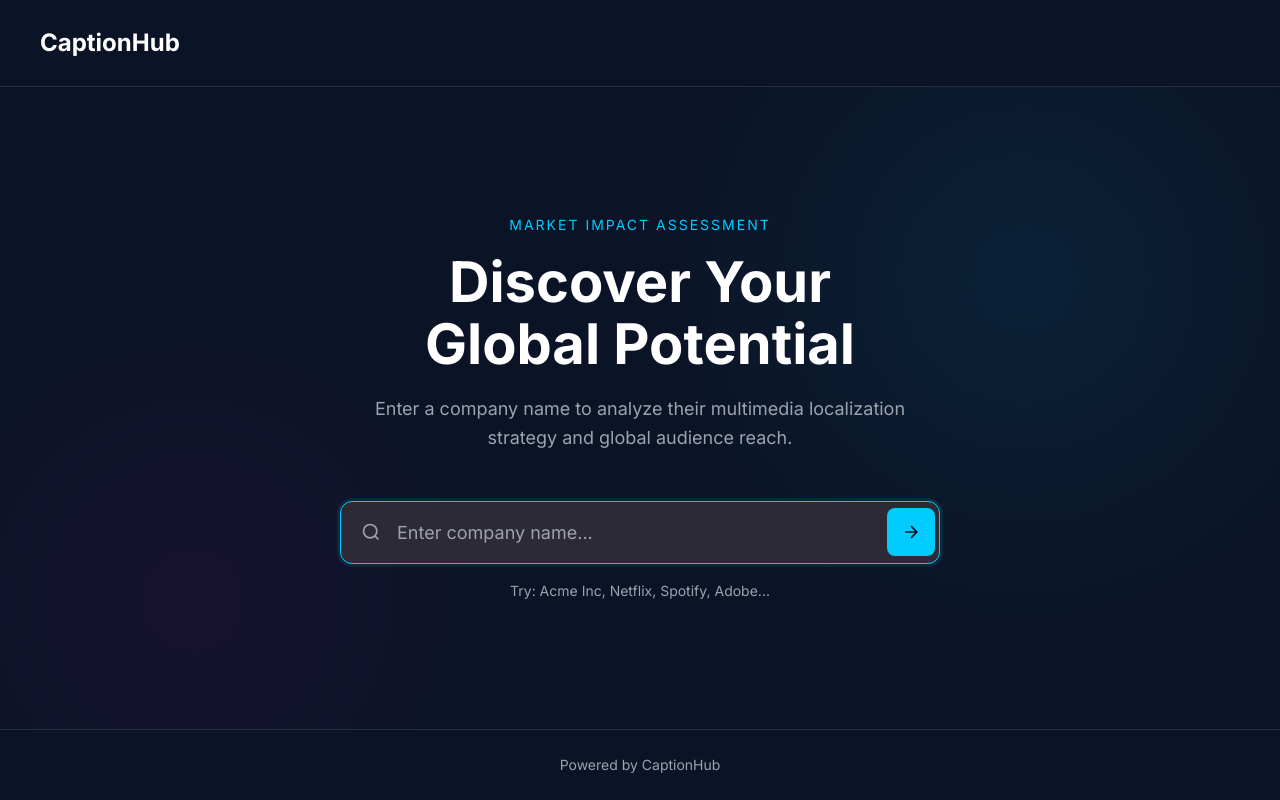
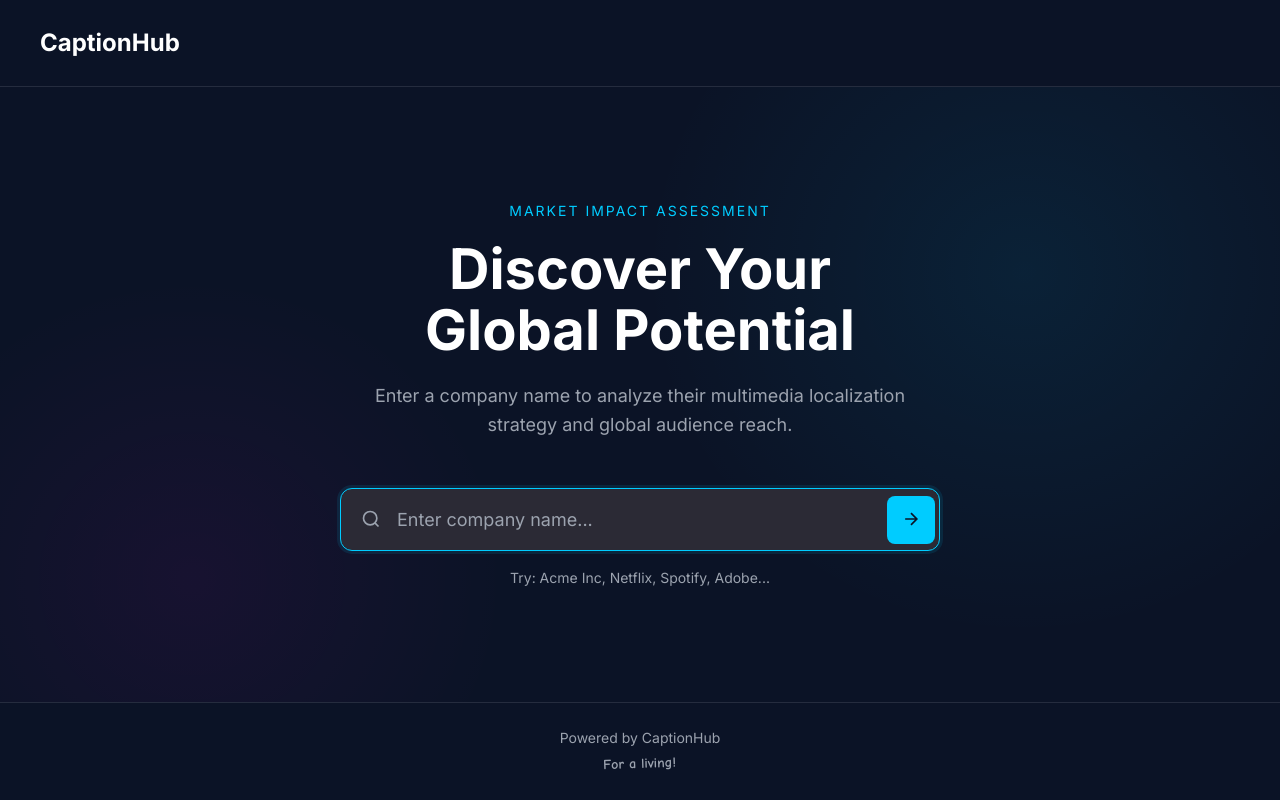
Before and after one commit to ActualAl/hackathon, a website: page mock-app/index.html in a window 1280 px wide. Drawn offline with Linux system fonts and the light colour scheme.

Commit message:
For a living

```diff
--- a/mock-app/index.html
+++ b/mock-app/index.html
@@ -7,7 +7,7 @@
     <title>Market Impact Assessment | CaptionHub</title>
     <link rel="preconnect" href="https://fonts.googleapis.com">
     <link rel="preconnect" href="https://fonts.gstatic.com" crossorigin>
-    <link href="https://fonts.googleapis.com/css2?family=Inter:wght@300;400;500;600;700&display=swap" rel="stylesheet">
+    <link href="https://fonts.googleapis.com/css2?family=Inter:wght@300;400;500;600;700&family=Comic+Neue:wght@700&display=swap" rel="stylesheet">
     <link rel="stylesheet" href="styles.css">
 </head>
 <body>
@@ -56,6 +56,7 @@
         <!-- Footer -->
         <footer class="footer">
             <p>Powered by CaptionHub</p>
+            <p class="silly-text">For a living!</p>
         </footer>
     </div>
 
--- a/mock-app/styles.css
+++ b/mock-app/styles.css
@@ -208,6 +208,16 @@ body {
 .footer p {
     font-size: 0.875rem;
     color: var(--text-secondary);
+}
+
+.silly-text {
+    font-family: 'Comic Neue', cursive;
+    font-weight: 700;
+    font-size: 1rem;
+    color: var(--accent-purple);
+    margin-top: 4px;
+    transform: rotate(-2deg);
+    display: inline-block;
 }
 
 /* Animations */
```
Also changed, not shown: mock-app/analysis.html (+1 -1 lines), mock-app/audience.html (+2 -1 lines), mock-app/company.html (+2 -1 lines).
